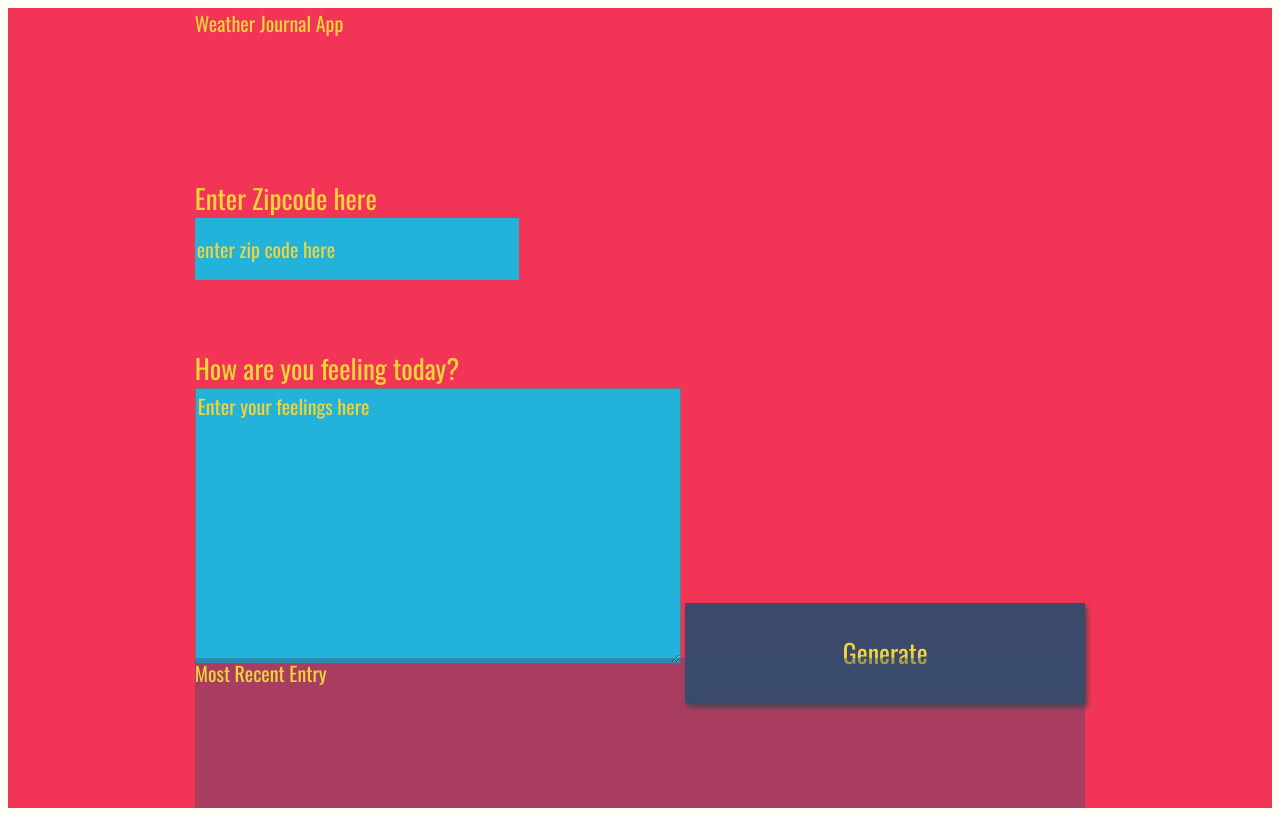
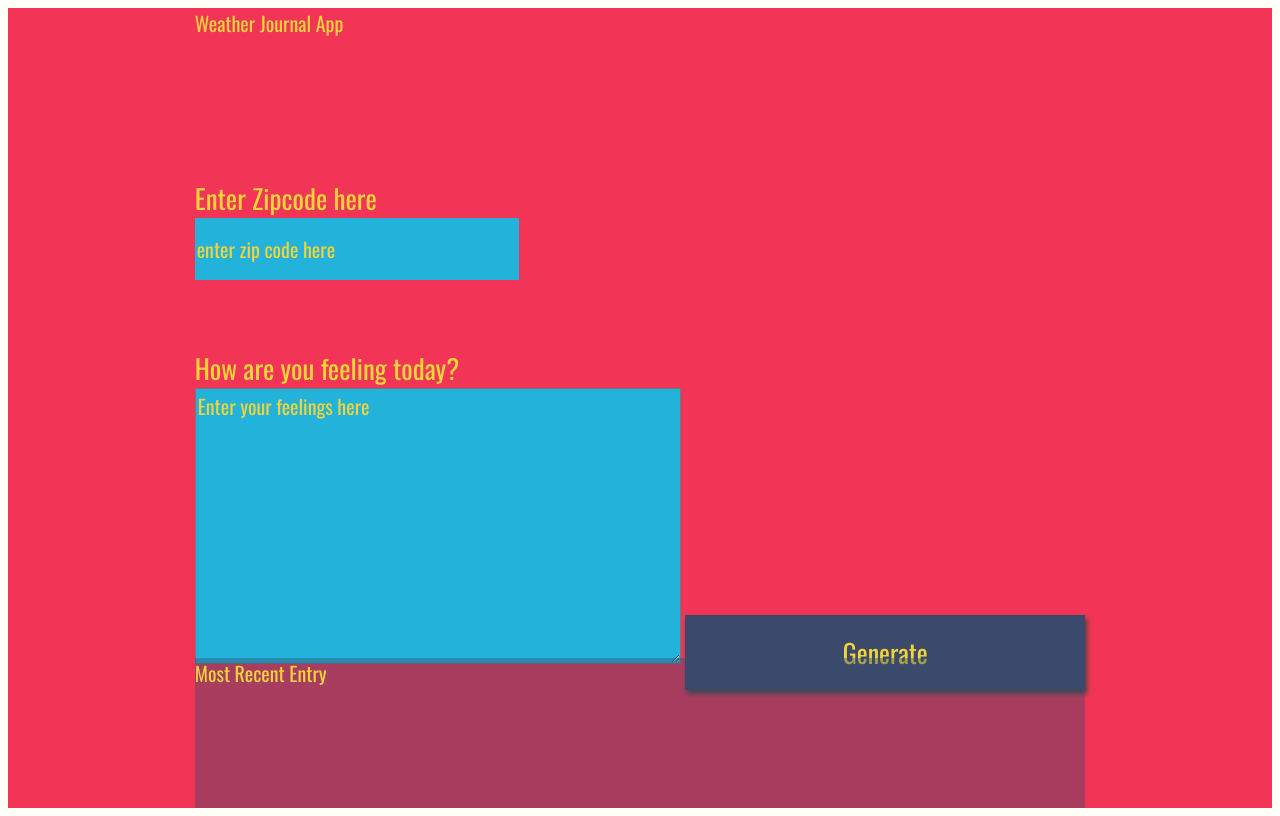
Before and after one commit to briannka/weather-app, a website: page website/index.html in a window 1280 px wide. Drawn offline with nearby package versions, Linux system fonts and the light colour scheme; a web font is replaced by a local one.

Commit message:
Update style.css

```diff
--- a/website/style.css
+++ b/website/style.css
@@ -16,14 +16,13 @@ body {
   font-family: "Oswald", sans-serif;
 }
 
-.holder {
+.entry {
+  background: rgba(59, 74, 107, 0.4);
+  z-index: 10000;
 }
 
-.entry {
-  background: rgba(59, 74, 107, 0.4);
-}
+/* #entryHolder {
 
-#entryHolder {
 }
 
 #date {
@@ -38,7 +37,7 @@ body {
 .headline {
 }
 .title {
-}
+} */
 
 /*  Basic Styling To Override Default For Basic HTML Elements */
 label {
@@ -59,13 +58,14 @@ input {
 
 button {
   width: 400px;
-  height: 100px;
+  height: 75px;
   background: #3b4a6b;
   color: #f0d43a;
   font-size: 26px;
   font-family: "Oswald", sans-serif;
   border: none;
   box-shadow: 2px 4px 5px #444;
+  cursor: pointer;
 }
 h1 {
   font-size: 36px;
```
